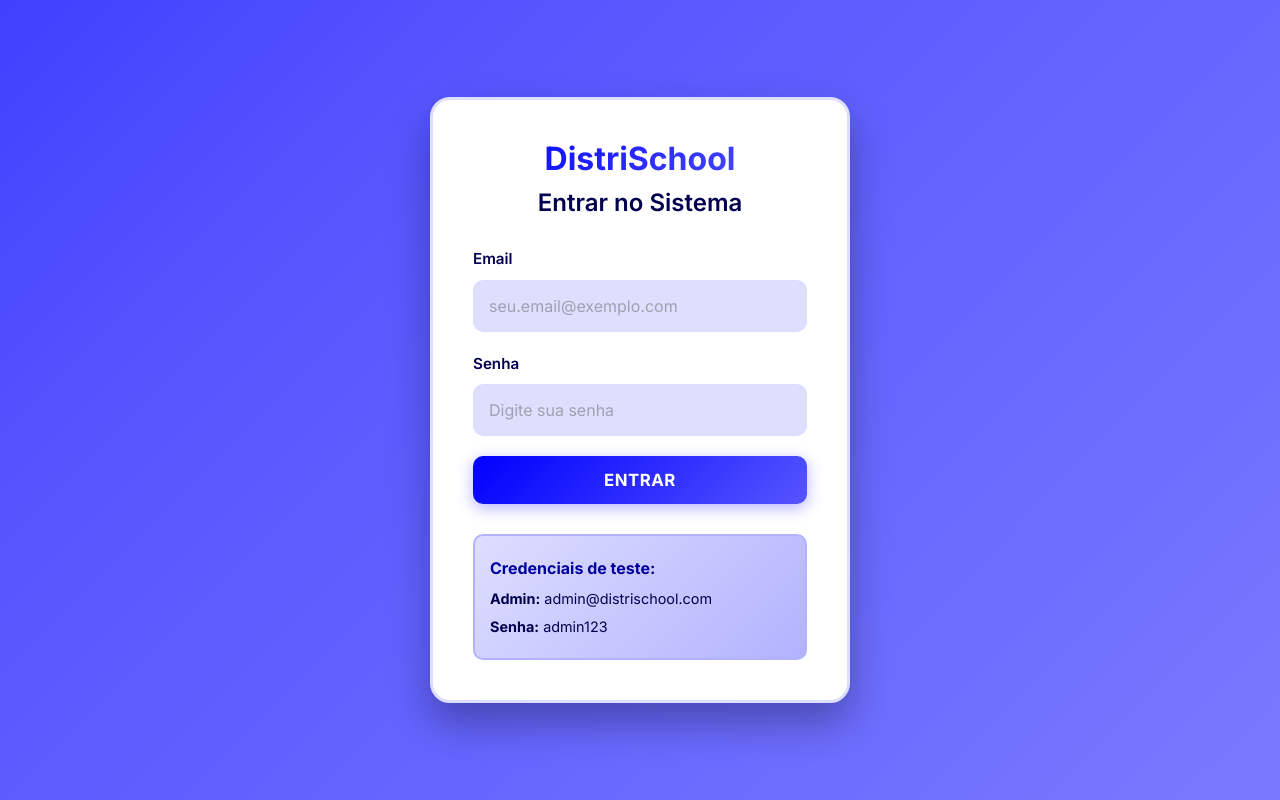
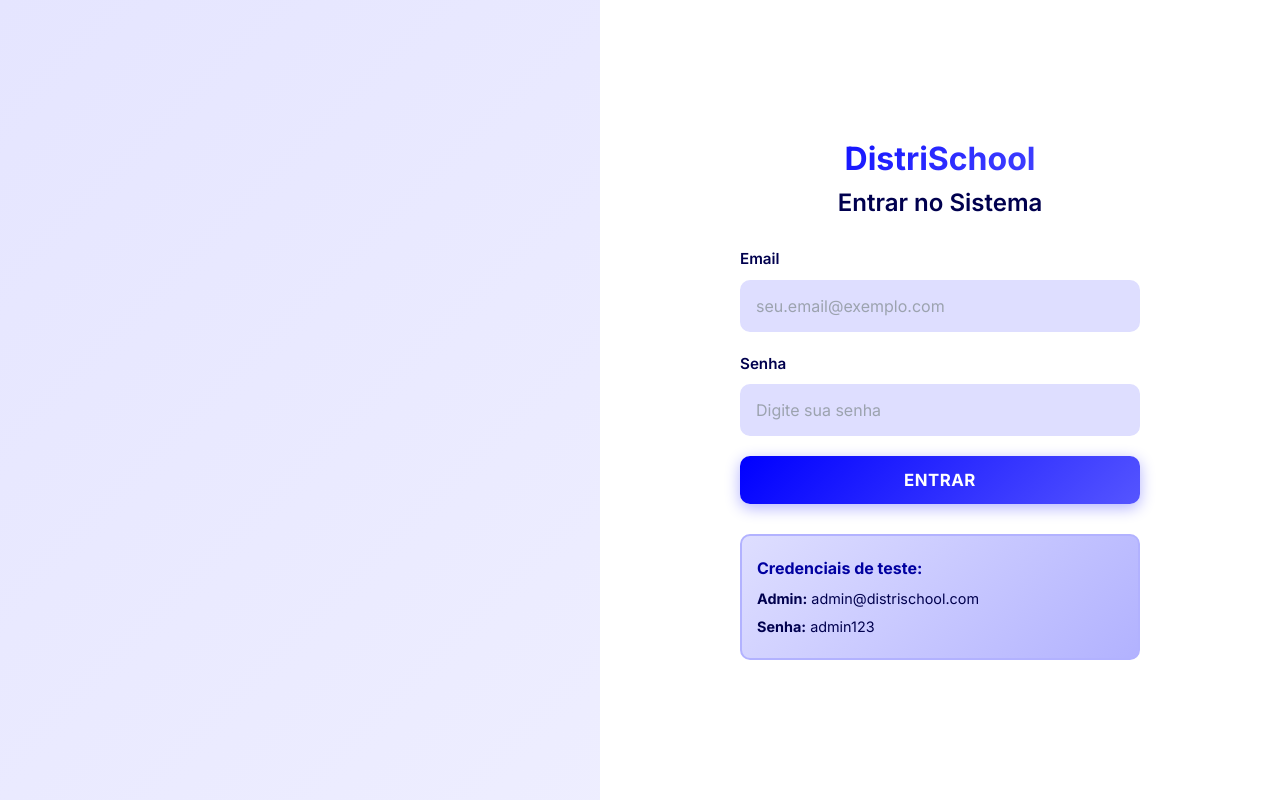
Before and after one commit to bmatox/distri-school, a React (Vite) app in the folder frontend/: page /login in a window 1280 px wide. Built offline with nearby package versions, Linux system fonts and the light colour scheme.

Commit message:
feat: redesenha pagina de login adicionada seção de img

```diff
--- a/frontend/src/pages/Login.css
+++ b/frontend/src/pages/Login.css
@@ -4,9 +4,9 @@
   align-items: center;
   min-height: 100vh;
   background: linear-gradient(135deg, #0000FF 0%, #5555FF 50%, #8585FF 100%);
-  padding: 20px;
   animation: gradientShift 10s ease infinite;
   background-size: 200% 200%;
+  padding: 0;
 }
 
 @keyframes gradientShift {
@@ -21,15 +21,71 @@
   }
 }
 
+.login-wrapper {
+  display: flex;
+  width: 100%;
+  max-width: 1400px;
+  height: 100vh;
+  background: white;
+  box-shadow: 0 20px 60px rgba(0, 0, 0, 0.4);
+  animation: wrapperSlideIn 0.8s ease-out;
+}
+
+@keyframes wrapperSlideIn {
+  from {
+    opacity: 0;
+    transform: scale(0.95);
+  }
+  to {
+    opacity: 1;
+    transform: scale(1);
+  }
+}
+
+.login-image-section {
+  flex: 1;
+  background: linear-gradient(135deg, rgba(0, 0, 255, 0.1) 0%, rgba(85, 85, 255, 0.1) 100%);
+  display: flex;
+  align-items: center;
+  justify-content: center;
+  overflow: hidden;
+  position: relative;
+}
+
+.login-image {
+  width: 100%;
+  height: 100%;
+  object-fit: cover;
+  animation: imageZoomIn 1s ease-out;
+}
+
+@keyframes imageZoomIn {
+  from {
+    transform: scale(1.1);
+    opacity: 0;
+  }
+  to {
+    transform: scale(1);
+    opacity: 1;
+  }
+}
+
+.login-form-section {
+  flex: 1;
+  display: flex;
+  align-items: center;
+  justify-content: center;
+  padding: 40px;
+  background: white;
+}
+
 .login-card {
   background: white;
   padding: 40px;
   border-radius: 20px;
-  box-shadow: 0 20px 40px rgba(0, 0, 0, 0.3);
-  max-width: 420px;
+  max-width: 480px;
   width: 100%;
   animation: cardSlideIn 0.6s ease-out;
-  border: 3px solid #DEDEFF;
 }
 
 @keyframes cardSlideIn {
@@ -196,9 +252,30 @@
 }
 
 /* Responsividade */
+@media (max-width: 1024px) {
+  .login-wrapper {
+    max-width: 100%;
+  }
+
+  .login-form-section {
+    padding: 30px;
+  }
+}
+
 @media (max-width: 768px) {
-  .login-container {
-    padding: 15px;
+  .login-wrapper {
+    flex-direction: column;
+    height: auto;
+    min-height: 100vh;
+  }
+
+  .login-image-section {
+    display: none;
+  }
+
+  .login-form-section {
+    flex: 1;
+    padding: 20px;
   }
 
   .login-card {
--- a/frontend/src/pages/Login.jsx
+++ b/frontend/src/pages/Login.jsx
@@ -2,6 +2,7 @@ import { useState } from 'react';
 import { useNavigate } from 'react-router-dom';
 import { useAuth } from '../context/AuthContext';
 import { api } from '../services/api';
+import loginImage from '../images/image1.png';
 import './Login.css';
 
 const Login = () => {
@@ -39,6 +40,12 @@ const Login = () => {
 
   return (
       <div className="login-container">
+        <div className="login-wrapper">
+          <div className="login-image-section">
+            <img src={loginImage} alt="DistriSchool" className="login-image" />
+          </div>
+
+          <div className="login-form-section">
             <div className="login-card">
               <h1>DistriSchool</h1>
               <h2>Entrar no Sistema</h2>
@@ -86,6 +93,8 @@ const Login = () => {
               </div>
             </div>
           </div>
+        </div>
+      </div>
   );
 };
 
```
Also changed, not shown: 1 other file (tests, documents, lock files or other folders). Lines whose indentation alone changed are shown as unchanged.
